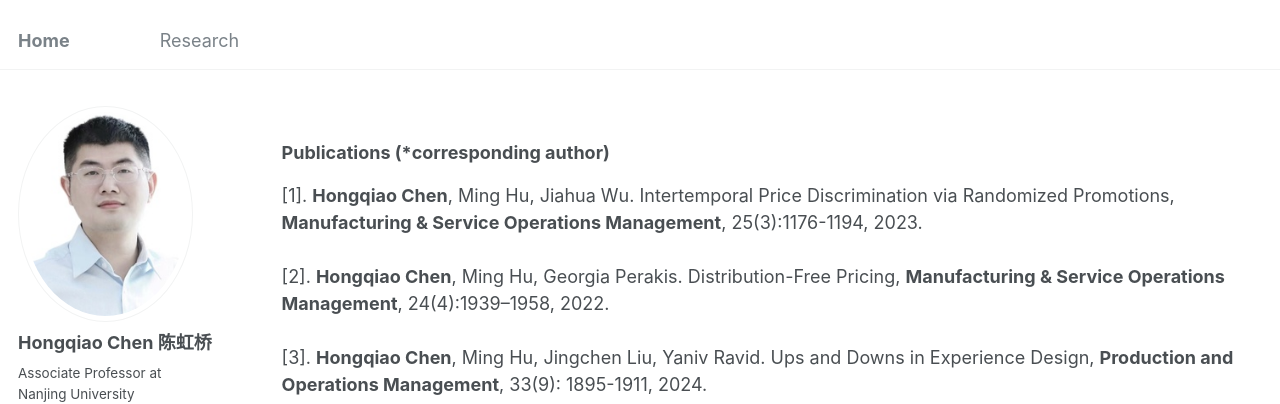
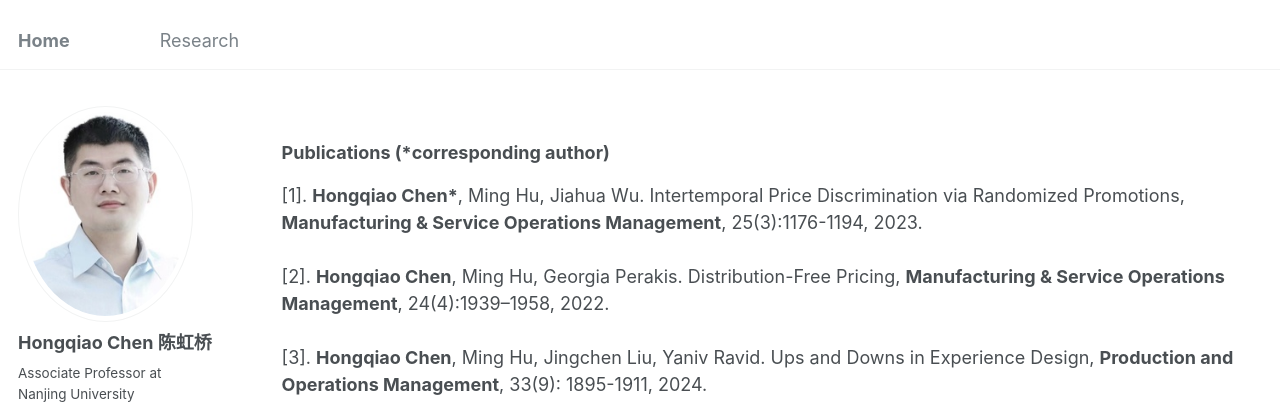
Before and after one commit to chq2024/chq2024.github.io, a Jekyll site: the page built from research.md, in a window 1280 px wide and 900 px high. Shown: the top 404 px of the window. Built offline with Jekyll 4.4.1, drawn with Linux system fonts in a browser that asks for light colours.

```diff
--- a/research.md
+++ b/research.md
@@ -11,7 +11,7 @@ redirect_from:
 {% include base_path %}
 
 ### Publications (\*corresponding author)
-[1]. **Hongqiao Chen**, Ming Hu, Jiahua Wu. Intertemporal Price Discrimination via Randomized Promotions, **Manufacturing & Service Operations Management**, 25(3):1176-1194, 2023.<br/><br/>
+[1]. **Hongqiao Chen\***, Ming Hu, Jiahua Wu. Intertemporal Price Discrimination via Randomized Promotions, **Manufacturing & Service Operations Management**, 25(3):1176-1194, 2023.<br/><br/>
 [2]. **Hongqiao Chen**, Ming Hu, Georgia Perakis. Distribution-Free Pricing, **Manufacturing & Service Operations Management**, 24(4):1939–1958, 2022.<br/><br/>
 [3]. **Hongqiao Chen**, Ming Hu, Jingchen Liu, Yaniv Ravid. Ups and Downs in Experience Design, **Production and Operations Management**, 33(9): 1895-1911, 2024.<br/><br/>
 [4]. **Hongqiao Chen**, Ying-Ju Chen, Yang Li, Xiaoquan (Michael) Zhang, Sean X. Zhou. Digital Goods Reselling: Implications on Cannibalization and Price Discrimination, **Production and Operations Management**, forthcoming.<br/><br/>
```
